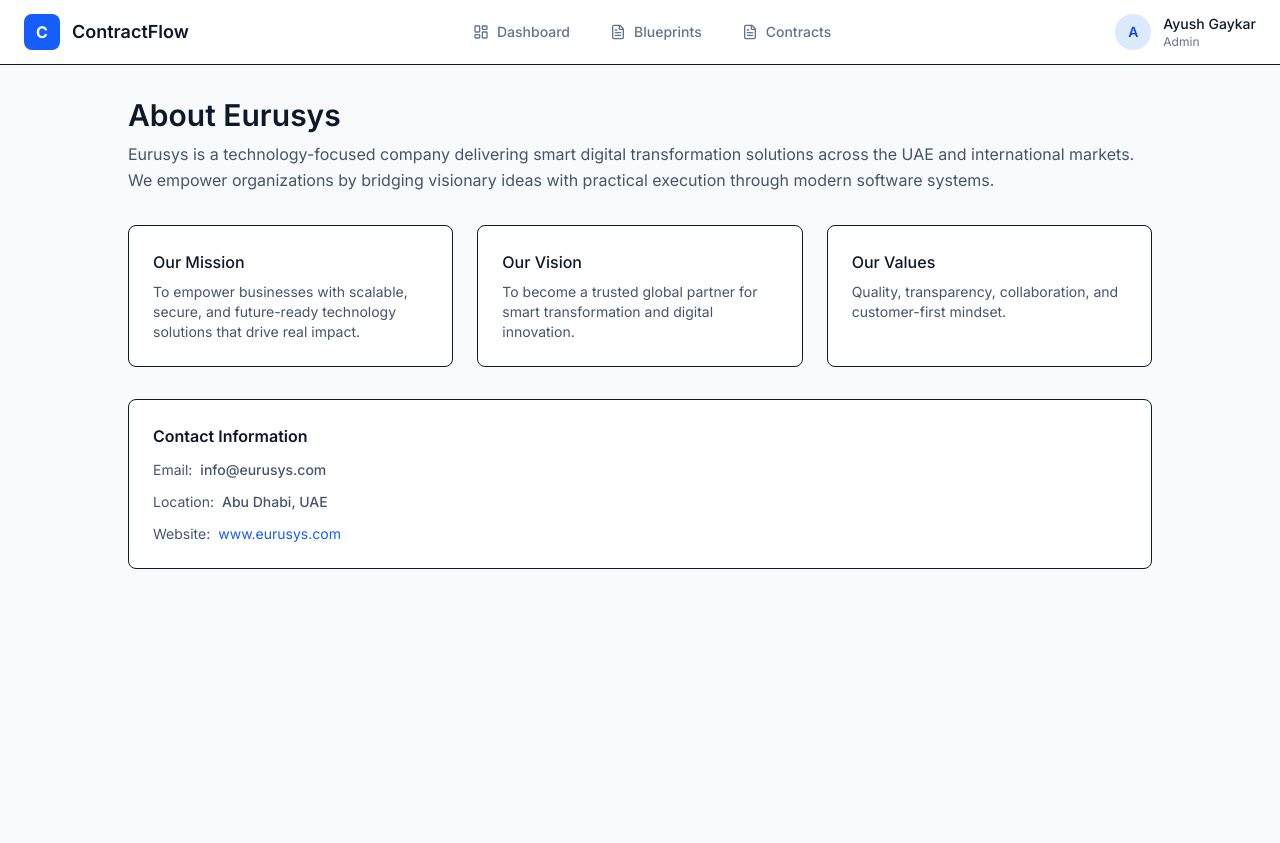
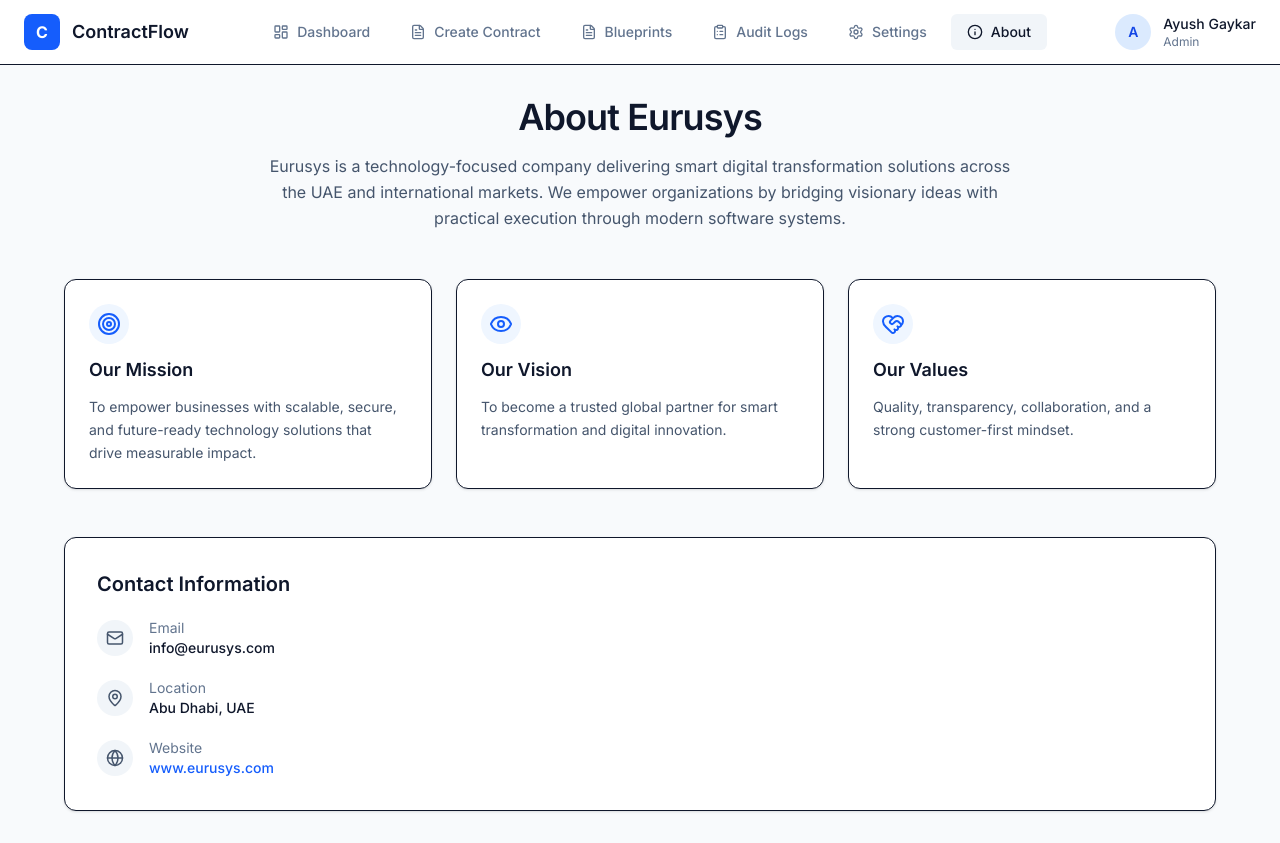
Before and after one commit to Shrol69/Contract-Management-Platform, a Next.js app in the folder contract-app/: page /about in a window 1280 px wide. Before the commit the page ends 800 px from the top, so only its background shows below. Built offline with nearby package versions, Linux system fonts and the light colour scheme.

Commit message:
fixing contact page issue

```diff
--- a/contract-app/app/about/page.tsx
+++ b/contract-app/app/about/page.tsx
@@ -1,15 +1,24 @@
 "use client";
+
+import {
+  Target,
+  Eye,
+  HeartHandshake,
+  Mail,
+  MapPin,
+  Globe,
+} from "lucide-react";
 
 export default function About() {
   return (
-    <div className="max-w-5xl mx-auto space-y-8">
+    <div className="max-w-6xl mx-auto space-y-12 animate-fadeIn">
 
-      {/* HEADER */}
-      <div>
-        <h1 className="text-3xl font-semibold">
+      {/* HERO */}
+      <div className="text-center space-y-4">
+        <h1 className="text-4xl font-semibold tracking-tight">
           About Eurusys
         </h1>
-        <p className="text-slate-600 leading-relaxed mt-2">
+        <p className="text-slate-600 max-w-3xl mx-auto leading-relaxed">
           Eurusys is a technology-focused company delivering
           smart digital transformation solutions across the UAE
           and international markets. We empower organizations
@@ -21,71 +30,117 @@ export default function About() {
       {/* CARDS */}
       <div className="grid md:grid-cols-3 gap-6">
 
-        <div className="bg-white border rounded-lg p-6">
-          <h3 className="font-medium mb-2">
-            Our Mission
-          </h3>
-          <p className="text-sm text-slate-600">
-            To empower businesses with scalable,
-            secure, and future-ready technology
-            solutions that drive real impact.
-          </p>
-        </div>
+        <Card
+          icon={<Target />}
+          title="Our Mission"
+          text="To empower businesses with scalable,
+          secure, and future-ready technology solutions
+          that drive measurable impact."
+        />
 
-        <div className="bg-white border rounded-lg p-6">
-          <h3 className="font-medium mb-2">
-            Our Vision
-          </h3>
-          <p className="text-sm text-slate-600">
-            To become a trusted global partner
-            for smart transformation and
-            digital innovation.
-          </p>
-        </div>
+        <Card
+          icon={<Eye />}
+          title="Our Vision"
+          text="To become a trusted global partner
+          for smart transformation and digital innovation."
+        />
 
-        <div className="bg-white border rounded-lg p-6">
-          <h3 className="font-medium mb-2">
-            Our Values
-          </h3>
-          <p className="text-sm text-slate-600">
-            Quality, transparency,
-            collaboration, and
-            customer-first mindset.
-          </p>
-        </div>
+        <Card
+          icon={<HeartHandshake />}
+          title="Our Values"
+          text="Quality, transparency, collaboration,
+          and a strong customer-first mindset."
+        />
       </div>
 
       {/* CONTACT */}
-      <div className="bg-white border rounded-lg p-6 space-y-3">
-        <h2 className="font-semibold">
+      <div className="bg-white border rounded-xl p-8 shadow-sm space-y-5">
+
+        <h2 className="text-xl font-semibold">
           Contact Information
         </h2>
 
-        <p className="text-sm text-slate-600">
-          Email:
-          <span className="font-medium ml-2">
-            info@eurusys.com
-          </span>
-        </p>
+        <Info
+          icon={<Mail size={18} />}
+          label="Email"
+          value="info@eurusys.com"
+        />
 
-        <p className="text-sm text-slate-600">
-          Location:
-          <span className="font-medium ml-2">
-            Abu Dhabi, UAE
-          </span>
-        </p>
+        <Info
+          icon={<MapPin size={18} />}
+          label="Location"
+          value="Abu Dhabi, UAE"
+        />
 
-        <p className="text-sm text-slate-600">
-          Website:
-          <a
-            href="https://www.eurusys.com"
-            target="_blank"
-            className="text-blue-600 ml-2"
-          >
-            www.eurusys.com
-          </a>
-        </p>
+        <Info
+          icon={<Globe size={18} />}
+          label="Website"
+          value="www.eurusys.com"
+          link="https://www.eurusys.com"
+        />
       </div>
     </div>
   );
 }
+
+/* CARD */
+
+function Card({
+  icon,
+  title,
+  text,
+}: any) {
+  return (
+    <div className="bg-white border rounded-xl p-6 shadow-sm space-y-3 hover:shadow-md transition slide-up">
+      <div className="w-10 h-10 rounded-full bg-blue-50 text-blue-600 flex items-center justify-center">
+        {icon}
+      </div>
+
+      <h3 className="font-semibold text-lg">
+        {title}
+      </h3>
+
+      <p className="text-sm text-slate-600 leading-relaxed">
+        {text}
+      </p>
+    </div>
+  );
+}
+
+/* INFO ROW */
+
+function Info({
+  icon,
+  label,
+  value,
+  link,
+}: any) {
+  return (
+    <div className="flex items-center gap-4 text-sm">
+
+      <div className="w-9 h-9 rounded-full bg-slate-100 flex items-center justify-center text-slate-600">
+        {icon}
+      </div>
+
+      <div>
+        <p className="text-slate-500">
+          {label}
+        </p>
+
+        {link ? (
+          <a
+            href={link}
+            target="_blank"
+            className="font-medium text-blue-600 hover:underline"
+          >
+            {value}
+          </a>
+        ) : (
+          <p className="font-medium">
+            {value}
+          </p>
+        )}
+      </div>
+    </div>
+  );
+}
--- a/contract-app/app/contract/[id]/edit/page.tsx
+++ b/contract-app/app/contract/[id]/edit/page.tsx
@@ -4,6 +4,7 @@ import { useParams, useRouter } from "next/navigation";
 import { useStore } from "@/store/useStore";
 import { useState } from "react";
 import toast from "react-hot-toast";
+import { ArrowLeft, Save } from "lucide-react";
 
 export default function EditContract() {
   const { id } = useParams();
@@ -23,7 +24,7 @@ export default function EditContract() {
 
   if (!contract) {
     return (
-      <div className="p-6">
+      <div className="p-10 text-center text-slate-400">
         Contract not found
       </div>
     );
@@ -35,18 +36,33 @@ export default function EditContract() {
       companyName,
     });
 
-    toast.success("Contract updated");
+    toast.success("Contract updated successfully");
     router.push(`/contract/${contract.id}`);
   }
 
   return (
-    <div className="max-w-xl mx-auto space-y-6">
+    <div className="max-w-3xl mx-auto space-y-8 animate-fadeIn">
 
-      <h1 className="text-2xl font-semibold">
+      {/* HEADER */}
+      <div>
+        <button
+          onClick={() => router.back()}
+          className="flex items-center gap-2 text-sm text-slate-500 hover:text-black mb-3"
+        >
+          <ArrowLeft size={16} />
+          Back
+        </button>
+
+        <h1 className="text-3xl font-semibold tracking-tight">
           Edit Contract
         </h1>
+        <p className="text-sm text-slate-500">
+          Update client and company information
+        </p>
+      </div>
 
-      <div className="bg-white border rounded-xl p-6 space-y-4">
+      {/* FORM CARD */}
+      <div className="bg-white border rounded-xl p-6 shadow-sm space-y-5">
 
         <div>
           <label className="text-sm font-medium">
@@ -57,7 +73,8 @@ export default function EditContract() {
             onChange={(e) =>
               setClientName(e.target.value)
             }
-            className="w-full border px-4 py-2 rounded-md mt-1"
+            placeholder="Client name"
+            className="w-full border px-4 py-2 rounded-md mt-1 text-sm focus:ring-2 focus:ring-blue-500 outline-none"
           />
         </div>
 
@@ -70,16 +87,57 @@ export default function EditContract() {
             onChange={(e) =>
               setCompanyName(e.target.value)
             }
-            className="w-full border px-4 py-2 rounded-md mt-1"
+            placeholder="Company name"
+            className="w-full border px-4 py-2 rounded-md mt-1 text-sm focus:ring-2 focus:ring-blue-500 outline-none"
           />
         </div>
 
+        {/* ACTIONS */}
+        <div className="flex justify-end gap-3 pt-2">
+
+          <button
+            onClick={() =>
+              router.push(`/contract/${contract.id}`)
+            }
+            className="px-4 py-2 text-sm border rounded-md hover:bg-slate-50"
+          >
+            Cancel
+          </button>
+
           <button
             onClick={handleSave}
-          className="w-full bg-blue-600 text-white py-2 rounded-md"
+            className="bg-blue-600 hover:bg-blue-700 text-white px-5 py-2 rounded-md text-sm font-medium flex items-center gap-2 transition"
           >
+            <Save size={16} />
             Save Changes
           </button>
+
+        </div>
+      </div>
+
+      {/* INFO PREVIEW */}
+      <div className="bg-slate-50 border rounded-xl p-5 text-sm">
+
+        <p className="font-medium mb-2">
+          Current Contract Info
+        </p>
+
+        <div className="space-y-2 text-slate-600">
+          <p>
+            <b>Template:</b>{" "}
+            {contract.blueprintName}
+          </p>
+          <p>
+            <b>Status:</b>{" "}
+            {contract.status}
+          </p>
+          <p>
+            <b>Created:</b>{" "}
+            {new Date(
+              contract.createdAt
+            ).toLocaleDateString()}
+          </p>
+        </div>
       </div>
     </div>
   );
--- a/contract-app/app/globals.css
+++ b/contract-app/app/globals.css
@@ -89,3 +89,10 @@
 .slide-up {
   animation: slideUp .35s ease forwards;
 }
+.slide-up {
+  animation: slideUp 0.4s ease forwards;
+}
+@keyframes slideUp {
+  from { opacity:0; transform: translateY(10px); }
+  to { opacity:1; transform: translateY(0); }
+}
--- a/contract-app/app/logs/page.tsx
+++ b/contract-app/app/logs/page.tsx
@@ -2,45 +2,76 @@
 
 import { useStore } from "@/store/useStore";
 import { format } from "date-fns";
+import { Activity } from "lucide-react";
 
 export default function Logs() {
   const logs = useStore((s) => s.logs);
 
   return (
-    <div className="max-w-4xl mx-auto space-y-4">
+    <div className="max-w-5xl mx-auto space-y-8 animate-fadeIn">
 
+      {/* HEADER */}
       <div>
-        <h1 className="text-2xl font-semibold">
+        <h1 className="text-3xl font-semibold tracking-tight">
           Audit Logs
         </h1>
         <p className="text-sm text-slate-500">
-          Track all contract activities
+          Track every action performed on contracts
         </p>
       </div>
 
-      <div className="bg-white border rounded-lg divide-y">
+      {/* LOG CARD */}
+      <div className="bg-white border rounded-xl shadow-sm">
 
+        {/* EMPTY */}
         {logs.length === 0 && (
-          <p className="p-6 text-sm text-slate-400 text-center">
+          <div className="p-10 text-center">
+            <Activity
+              size={36}
+              className="mx-auto text-slate-300 mb-3"
+            />
+            <p className="text-sm text-slate-400">
               No activity recorded yet
             </p>
+          </div>
         )}
 
-        {logs.map((l) => (
+        {/* LIST */}
+        {logs.map((l, i) => (
           <div
             key={l.id}
-            className="p-4 flex justify-between"
+            style={{
+              animationDelay: `${i * 40}ms`,
+            }}
+            className="p-5 border-b last:border-b-0 flex items-start justify-between gap-4 slide-up"
           >
+            <div className="flex gap-3">
+
+              {/* ICON */}
+              <div className="w-9 h-9 rounded-full bg-blue-50 flex items-center justify-center">
+                <Activity
+                  size={16}
+                  className="text-blue-600"
+                />
+              </div>
+
+              {/* TEXT */}
               <div>
                 <p className="text-sm font-medium">
                   {l.action}
                 </p>
+
                 <p className="text-xs text-slate-500">
-                Contract ID: {l.contractId}
+                  Contract ID:{" "}
+                  <span className="font-mono">
+                    {l.contractId}
+                  </span>
                 </p>
               </div>
+            </div>
 
-            <p className="text-xs text-slate-400">
+            {/* TIME */}
+            <p className="text-xs text-slate-400 whitespace-nowrap">
               {format(
                 new Date(l.time),
                 "dd MMM yyyy, hh:mm a"
--- a/contract-app/app/page.tsx
+++ b/contract-app/app/page.tsx
@@ -3,6 +3,7 @@
 import { useStore } from "@/store/useStore";
 import Link from "next/link";
 import { FileText, Plus } from "lucide-react";
+import { BiBook } from "react-icons/bi";
 
 /* ================= DASHBOARD ================= */
 
@@ -42,8 +43,9 @@ export default function Dashboard() {
         <div className="flex gap-3">
           <Link
             href="/blueprints"
-            className="px-4 py-2 border rounded-md text-sm font-medium hover:bg-slate-50"
+            className="px-4 py-2 bg-blue-600 text-white rounded-md text-sm font-medium flex items-center gap-2"
           >
+            <BiBook size={16} />
             New Blueprint
           </Link>
 
@@ -88,7 +90,7 @@ export default function Dashboard() {
         <Card
           title="Recent Contracts"
           subtitle="Latest contract activity"
-          link="/contracts"
+          link="/"
         >
           {contracts.length === 0 ? (
             <Empty
--- a/contract-app/app/settings/page.tsx
+++ b/contract-app/app/settings/page.tsx
@@ -3,6 +3,13 @@
 import { useStore } from "@/store/useStore";
 import { useState } from "react";
 import toast from "react-hot-toast";
+import {
+  Building,
+  Mail,
+  Phone,
+  MapPin,
+  Save,
+} from "lucide-react";
 
 /* TYPES */
 type Company = {
@@ -20,87 +27,127 @@ export default function Settings() {
 
   function handleSave() {
     updateCompany(form);
-    toast.success("Company profile updated");
+    toast.success(
+      "Company profile updated successfully"
+    );
   }
 
   return (
-    <div className="max-w-xl mx-auto space-y-6">
+    <div className="max-w-3xl mx-auto space-y-8 animate-fadeIn">
 
-      <h1 className="text-2xl font-semibold">
-        Company Profile
+      {/* HEADER */}
+      <div>
+        <h1 className="text-3xl font-semibold tracking-tight">
+          Company Settings
         </h1>
+        <p className="text-sm text-slate-500">
+          Manage your organization details
+        </p>
+      </div>
 
-      <div className="bg-white border rounded-xl p-6 space-y-4">
+      {/* CARD */}
+      <div className="bg-white border rounded-xl p-6 shadow-sm space-y-6">
+
+        <div className="grid sm:grid-cols-2 gap-6">
 
           <Input
             label="Company Name"
+            icon={<Building size={16} />}
             value={form.name}
             onChange={(v) =>
-            setForm({ ...form, name: v })
+              setForm({
+                ...form,
+                name: v,
+              })
             }
           />
 
           <Input
             label="Email"
+            icon={<Mail size={16} />}
             value={form.email}
             onChange={(v) =>
-            setForm({ ...form, email: v })
+              setForm({
+                ...form,
+                email: v,
+              })
             }
           />
 
           <Input
             label="Phone"
+            icon={<Phone size={16} />}
             value={form.phone}
             onChange={(v) =>
-            setForm({ ...form, phone: v })
+              setForm({
+                ...form,
+                phone: v,
+              })
             }
           />
 
           <Input
             label="Address"
+            icon={<MapPin size={16} />}
             value={form.address}
             onChange={(v) =>
-            setForm({ ...form, address: v })
+              setForm({
+                ...form,
+                address: v,
+              })
             }
           />
+        </div>
 
+        {/* ACTION */}
+        <div className="pt-4 border-t flex justify-end">
           <button
             onClick={handleSave}
-          className="w-full bg-blue-600 hover:bg-blue-700 text-white py-2 rounded-md text-sm transition"
+            className="bg-blue-600 hover:bg-blue-700 text-white px-6 py-2 rounded-md text-sm font-medium flex items-center gap-2 transition"
           >
+            <Save size={16} />
             Save Changes
           </button>
+        </div>
       </div>
     </div>
   );
 }
 
-/* INPUT COMPONENT */
+/* INPUT */
 
 type InputProps = {
   label: string;
   value: string;
+  icon: React.ReactNode;
   onChange: (value: string) => void;
 };
 
 function Input({
   label,
   value,
+  icon,
   onChange,
 }: InputProps) {
   return (
-    <div>
+    <div className="space-y-1">
       <label className="text-sm font-medium">
         {label}
       </label>
+
+      <div className="relative">
+        <span className="absolute left-3 top-1/2 -translate-y-1/2 text-slate-400">
+          {icon}
+        </span>
 
         <input
           value={value}
           onChange={(e) =>
             onChange(e.target.value)
           }
-        className="w-full border px-4 py-2 rounded-md text-sm mt-1"
+          className="w-full border pl-10 pr-4 py-2 rounded-md text-sm focus:ring-2 focus:ring-blue-500 outline-none"
         />
+      </div>
     </div>
   );
 }
--- a/contract-app/components/ClientLayout.tsx
+++ b/contract-app/components/ClientLayout.tsx
@@ -5,7 +5,11 @@ import { usePathname } from "next/navigation";
 import {
   LayoutDashboard,
   FileText,
+  Settings,
   User,
+  Menu,
+  ClipboardList,
+  Info
 } from "lucide-react";
 import { useEffect, useState } from "react";
 
@@ -51,11 +55,16 @@ export default function ClientLayout({
 
   if (!mounted) return null;
 
-  const nav = [
+ const navItems = [
   {
     name: "Dashboard",
     href: "/",
     icon: LayoutDashboard,
+  },
+  {
+    name: "Create Contract",
+    href: "/create",
+    icon: FileText,
   },
   {
     name: "Blueprints",
@@ -63,11 +72,22 @@ export default function ClientLayout({
     icon: FileText,
   },
   {
-      name: "Contracts",
-      href: "/contracts",
-      icon: FileText,
+    name: "Audit Logs",
+    href: "/logs",
+    icon: ClipboardList,
+  },
+  {
+    name: "Settings",
+    href: "/settings",
+    icon: Settings,
+  },
+  {
+    name: "About",
+    href: "/about",
+    icon: Info,
   },
 ];
+
 
   return (
     <div className="min-h-screen">
@@ -88,7 +108,7 @@ export default function ClientLayout({
 
           {/* NAV TABS */}
           <nav className="flex items-center gap-2">
-            {nav.map((item) => {
+            {navItems.map((item) => {
               const active =
                 pathname === item.href;
 
```
Lines whose indentation alone changed are shown as unchanged.
